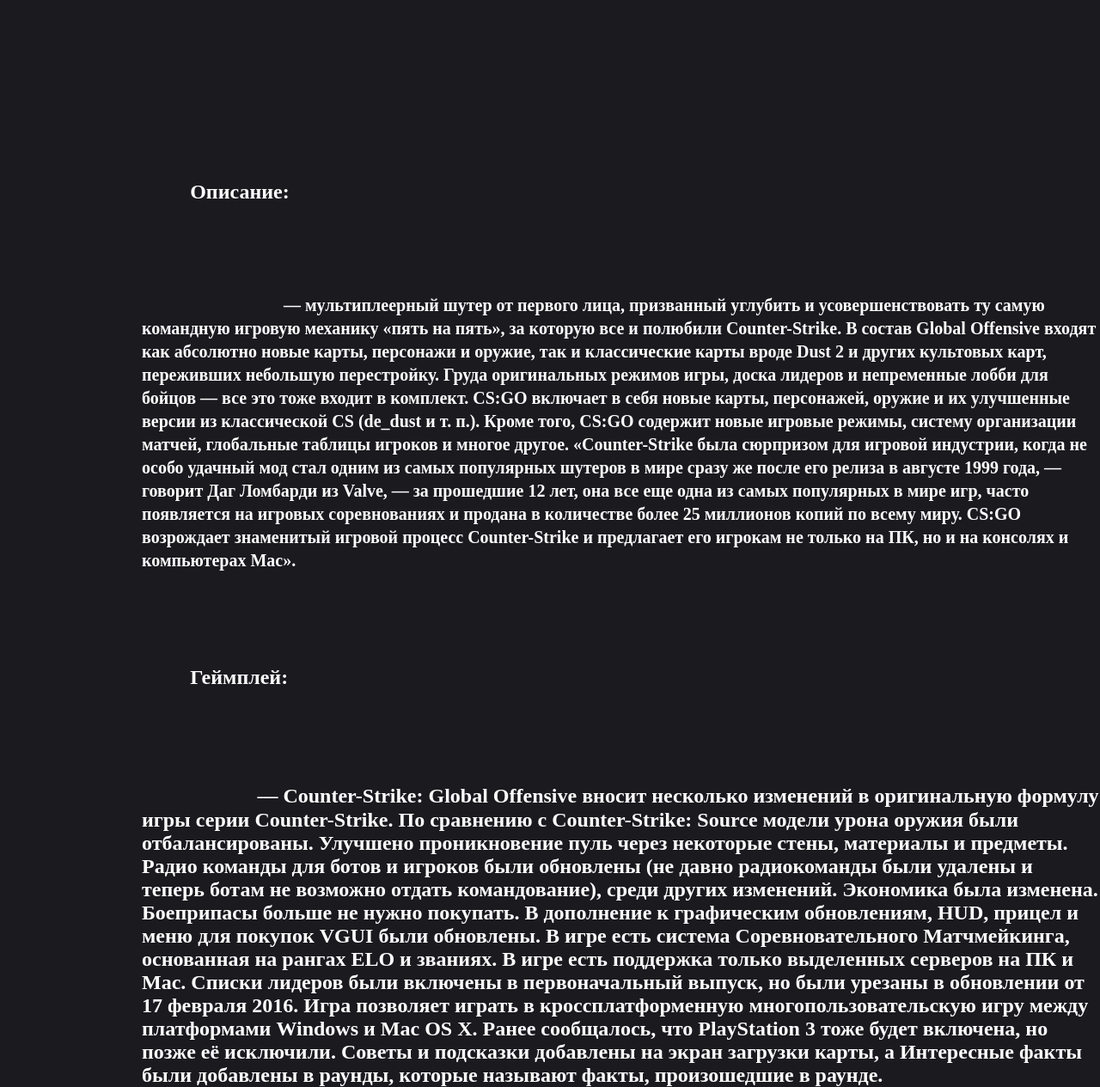
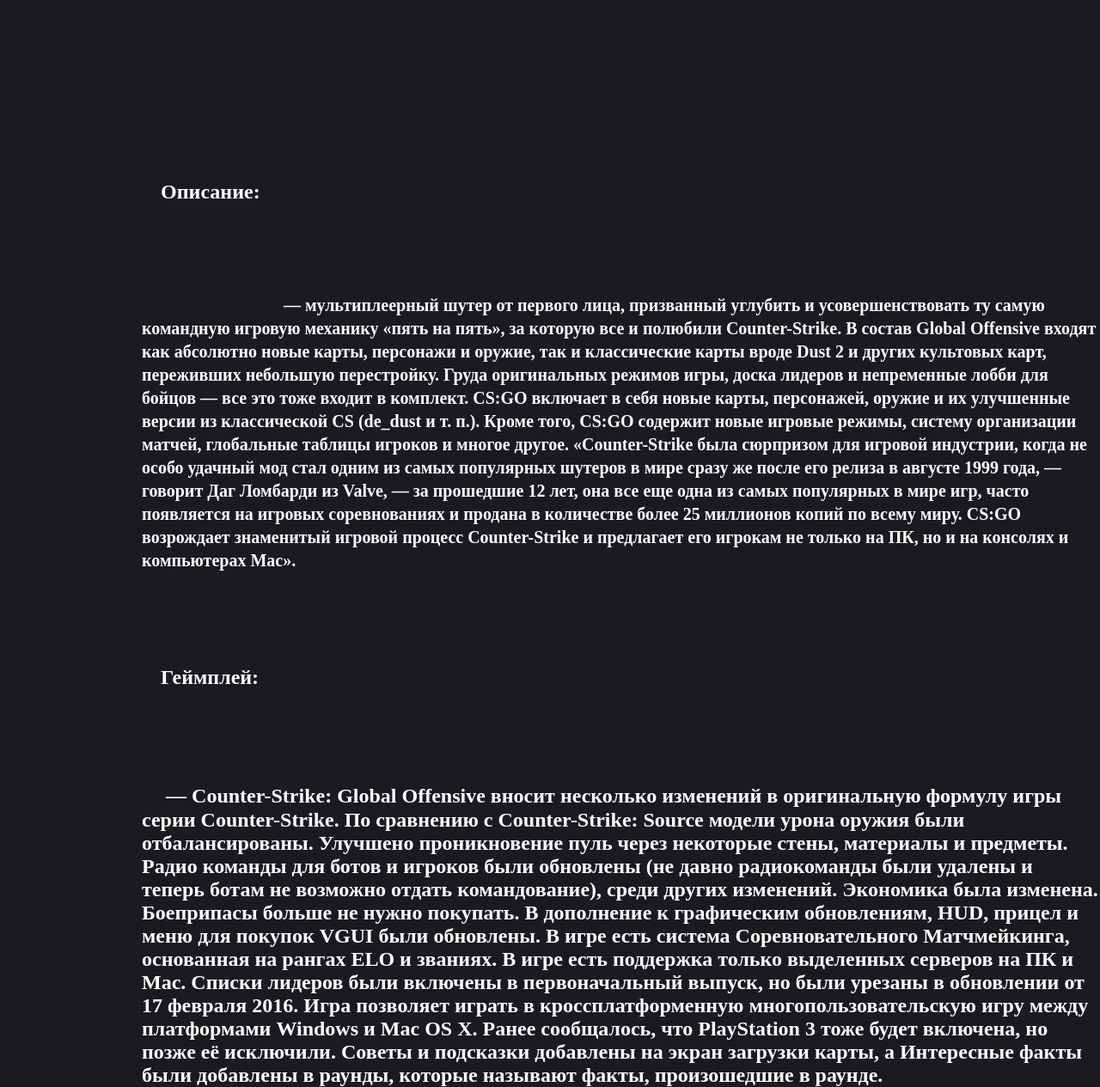
Before and after one commit to onmafia/onmafia.github.io, a plain HTML site: page index.html in a window 1280 px wide. Shown: the part 348-1613 px from the top of the page at 86% size. Drawn offline with Linux system fonts and the light colour scheme.

Commit message:
Update index.html

```diff
--- a/index.html
+++ b/index.html
@@ -103,7 +103,7 @@
 	</header>
     <h1>ᅠ ᅠᅠCounter Strike:Global Offensive:<h1>
 
-    <h2>ᅠ ᅠ Описание:<h2>
+    <h2>ᅠОписание:<h2>
     <small> — мультиплеерный шутер от первого лица,
             призванный углубить и усовершенствовать ту самую командную игровую механику «пять на пять»,
             за которую все и полюбили Counter-Strike.
@@ -116,8 +116,8 @@
 
            «Counter-Strike была сюрпризом для игровой индустрии, когда не особо удачный мод стал одним из самых популярных шутеров в мире сразу же после его релиза в августе 1999 года, — говорит Даг Ломбарди из Valve, — за прошедшие 12 лет, она все еще одна из самых популярных в мире игр, часто появляется на игровых соревнованиях и продана в количестве более 25 миллионов копий по всему миру. CS:GO возрождает знаменитый игровой процесс Counter-Strike и предлагает его игрокам не только на ПК, но и на консолях и компьютерах Mac».</small>
 
-    <h2>ᅠ ᅠ Геймплей:</h2>
-    <h2>ᅠ ᅠᅠ ᅠ ᅠ — Counter-Strike: Global Offensive вносит несколько изменений в оригинальную формулу игры серии Counter-Strike. По сравнению с Counter-Strike: Source модели урона оружия были отбалансированы. Улучшено проникновение пуль через некоторые стены, материалы и предметы. Радио команды для ботов и игроков были обновлены (не давно радиокоманды были удалены и теперь ботам не возможно отдать командование), среди других изменений.
+    <h2>ᅠГеймплей:</h2>
+    <h2>ᅠ — Counter-Strike: Global Offensive вносит несколько изменений в оригинальную формулу игры серии Counter-Strike. По сравнению с Counter-Strike: Source модели урона оружия были отбалансированы. Улучшено проникновение пуль через некоторые стены, материалы и предметы. Радио команды для ботов и игроков были обновлены (не давно радиокоманды были удалены и теперь ботам не возможно отдать командование), среди других изменений.
 
 		Экономика была изменена. Боеприпасы больше не нужно покупать.
 		В дополнение к графическим обновлениям, HUD, прицел и меню для покупок VGUI были обновлены.
```
